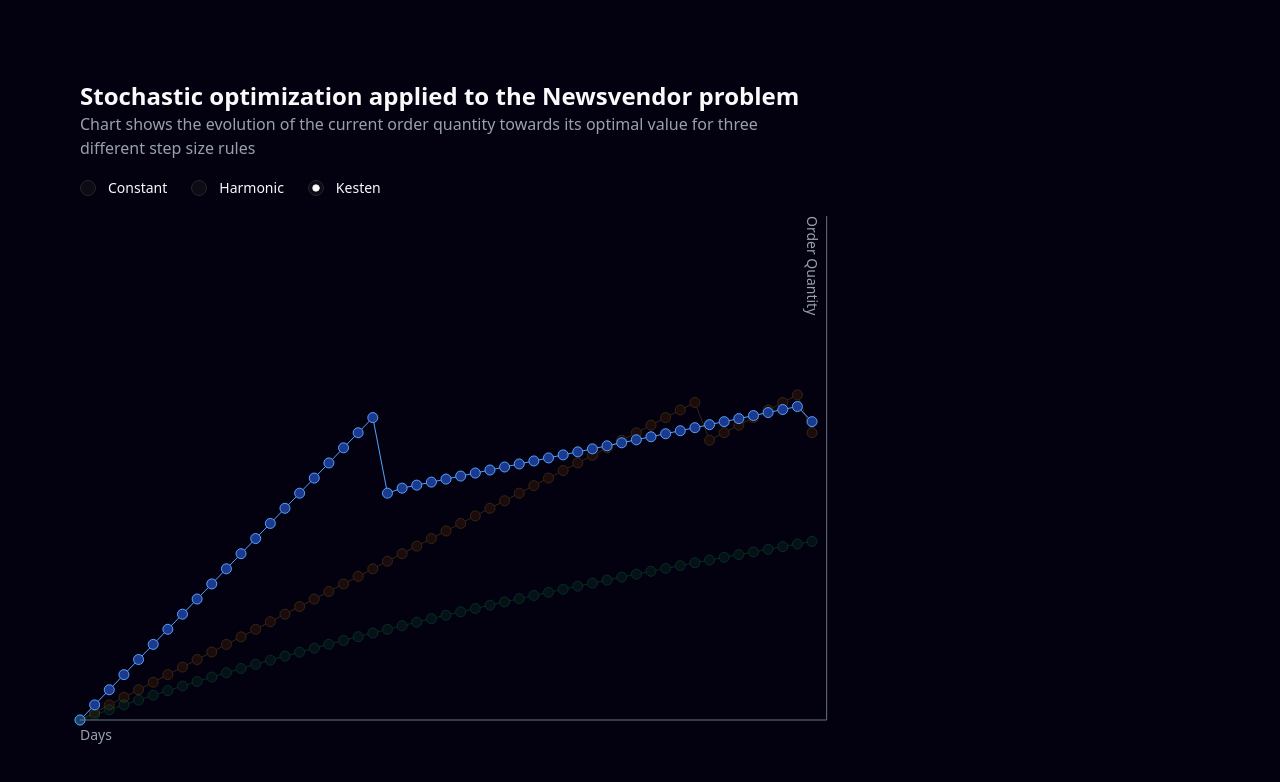
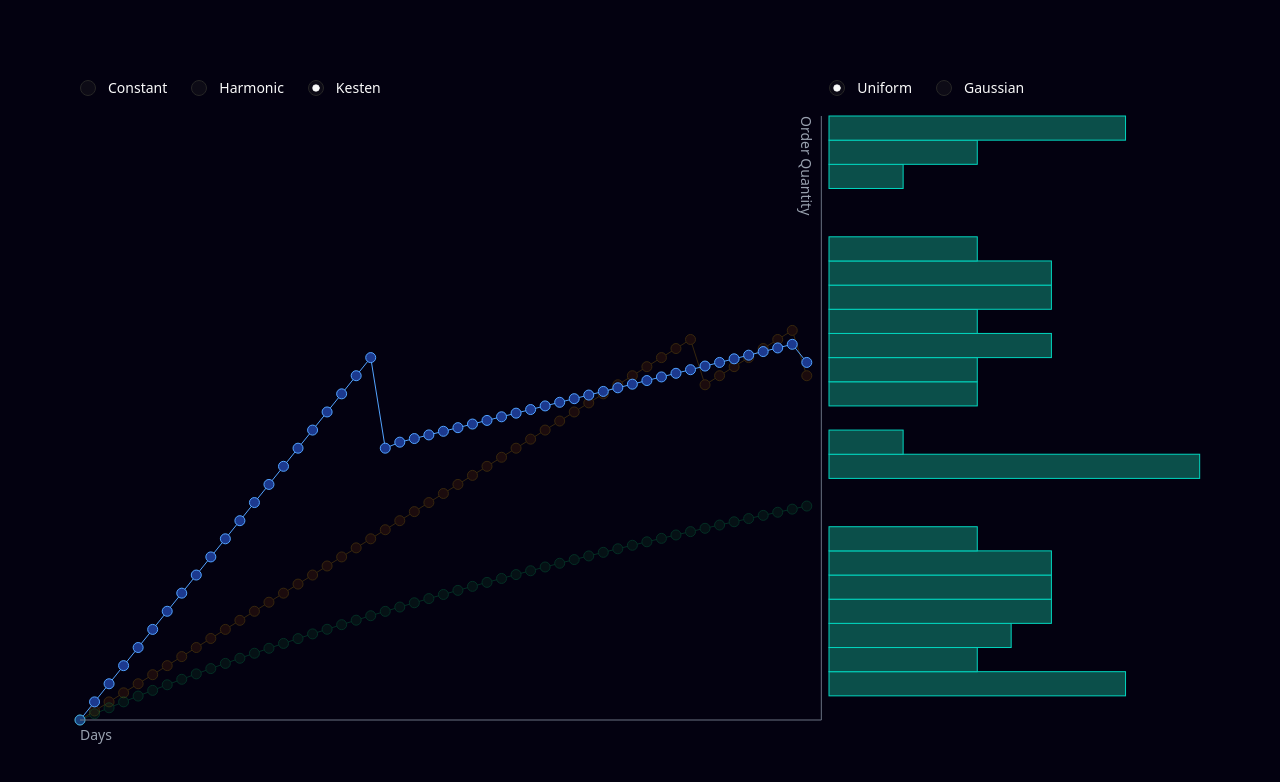
Before and after one commit to jmssnr/stochastic-optimization, a Next.js app: page / in a window 1280 px wide. Shown: the top 782 px of the page. Built offline with nearby package versions, Linux system fonts and the light colour scheme.

Commit message:
feat: adds demand histogram; refactorings for generalized handling of demand distributions

```diff
--- a/app/page.tsx
+++ b/app/page.tsx
@@ -1,31 +1,42 @@
 "use client";
 
 import ResponsiveContainer from "@/components/chart/responsive-container";
+import DemandHistogram from "@/components/demand-histogram";
 import OrderQuantityChart from "@/components/order-quantity-chart";
 import { Label } from "@/components/ui/label";
 import { RadioGroup, RadioGroupItem } from "@/components/ui/radio-group";
+import { exogenousInformation } from "@/core/exogenous-information";
 import { simulation } from "@/core/simulation";
 import { useAnimate } from "@/hooks/use-animate";
 import { useState } from "react";
 
 export default function Home() {
   const [rule, setRule] = useState<string>("kesten");
+
+  const [demandDistribution, setDemandDistribution] =
+    useState<string>("uniform");
+
+  const randomDemand = exogenousInformation(demandDistribution);
+
   const data = useAnimate(simulation());
+
+  {
+    /* <div>
+    <h1 className="text-2xl font-bold">
+      Stochastic optimization applied to the Newsvendor problem
+    </h1>
+    <h2 className="text-gray-400">
+      Chart shows the evolution of the current order quantity towards
+      its optimal value for three different step size rules
+    </h2>
+  </div> */
+  }
 
   return (
     <main className="w-screen h-screen p-20">
       <div className="w-full h-full flex">
         <div className="flex-2 min-w-0 min-h-0 w-full h-full">
           <div className="min-w-0 min-h-0 w-full h-full flex flex-col gap-5">
-            <div>
-              <h1 className="text-2xl font-bold">
-                Stochastic optimization applied to the Newsvendor problem
-              </h1>
-              <h2 className="text-gray-400">
-                Chart shows the evolution of the current order quantity towards
-                its optimal value for three different step size rules
-              </h2>
-            </div>
             <RadioGroup
               className="w-fit flex gap-6"
               orientation="horizontal"
@@ -59,8 +70,36 @@ export default function Home() {
             </div>
           </div>
         </div>
-
-        <div className="flex-1 w-full h-full "></div>
+        <div className="flex-1 w-full h-full min-w-0 min-h-0 pl-2">
+          <div className="min-w-0 min-h-0 w-full h-full flex flex-col gap-5">
+            <RadioGroup
+              className="w-fit flex gap-6"
+              orientation="horizontal"
+              value={demandDistribution}
+              onValueChange={(v) => setDemandDistribution(v)}
+            >
+              <div className="flex items-center gap-3">
+                <RadioGroupItem value="uniform" id="r5" />
+                <Label htmlFor="r5">Uniform</Label>
+              </div>
+              <div className="flex items-center gap-3">
+                <RadioGroupItem value="gaussian" id="r7" />
+                <Label htmlFor="r7">Gaussian</Label>
+              </div>
+            </RadioGroup>
+            <div className="min-w-0 min-h-0 w-full h-full">
+              <ResponsiveContainer>
+                {({ width, height }) => (
+                  <DemandHistogram
+                    width={width}
+                    height={height}
+                    data={data.map((d) => d.demand)}
+                  />
+                )}
+              </ResponsiveContainer>
+            </div>
+          </div>
+        </div>
       </div>
     </main>
   );
--- a/components/demand-histogram.tsx
+++ b/components/demand-histogram.tsx
@@ -1,3 +1,4 @@
+import { bin } from "d3-array";
 import { scaleLinear } from "d3-scale";
 
 const DemandHistogram = (props: {
@@ -7,12 +8,34 @@ const DemandHistogram = (props: {
 }) => {
   const { width, height, data } = props;
 
+  const histogram = bin()
+    .value((d) => d)
+    .domain([50, 100])
+    .thresholds(20);
+  const bins = histogram(data);
+
+  const yScale = scaleLinear()
+    .range([height, 0])
+    .domain([bins.at(0)!.x0!, bins.at(-1)!.x1!]);
+
   const xScale = scaleLinear()
     .range([0, width])
-    .domain([0, data.length < 4 ? 4 : data.length]);
+    .domain([0, Math.max(...bins.map((b) => b.length))]);
 
-  const yScale = scaleLinear().range([height, 0]).domain([0, 100]);
-  return <div>DemandHistogram</div>;
+  return (
+    <svg width={width} height={height} className="overflow-visible">
+      {bins.map((b, i) => (
+        <rect
+          key={i}
+          x={0}
+          y={yScale(b.x1!)}
+          height={yScale(b.x0!) - yScale(b.x1!)}
+          width={xScale(b.length)}
+          className="fill-teal-900 stroke-teal-400 transition-all"
+        />
+      ))}
+    </svg>
+  );
 };
 
 export default DemandHistogram;
--- /dev/null
+++ b/core/exogenous-information.ts
@@ -0,0 +1,13 @@
+import { DMAX, DMIN, MEAN, STDEV } from "@/core/parameters";
+import { gaussian } from "@/core/random/gaussian-distribution";
+import { uniform } from "@/core/random/uniform-distribution";
+
+export function exogenousInformation(
+  type: "uniform" | "gaussian" | (string & {}),
+) {
+  if (type === "uniform") {
+    return () => uniform(DMIN, DMAX);
+  }
+
+  return () => gaussian(MEAN, STDEV);
+}
--- /dev/null
+++ b/core/parameters.ts
@@ -0,0 +1,4 @@
+export const DMIN = 50;
+export const DMAX = 100;
+export const MEAN = 50;
+export const STDEV = 20;
--- /dev/null
+++ b/core/random/gaussian-distribution.ts
@@ -0,0 +1,6 @@
+export function gaussian(mean: number = 0, std: number = 1): number {
+  const u1 = Math.random();
+  const u2 = Math.random();
+  const z0 = Math.sqrt(-2.0 * Math.log(u1)) * Math.cos(2.0 * Math.PI * u2);
+  return z0 * std + mean;
+}
--- a/package.json
+++ b/package.json
@@ -9,10 +9,12 @@
     "lint": "eslint"
   },
   "dependencies": {
+    "@types/d3-array": "^3.2.2",
     "@types/d3-scale": "^4.0.9",
     "@types/d3-shape": "^3.1.8",
     "class-variance-authority": "^0.7.1",
     "clsx": "^2.1.1",
+    "d3-array": "^3.2.4",
     "d3-scale": "^4.0.2",
     "d3-shape": "^3.2.0",
     "lucide-react": "^0.564.0",
```
Also changed, not shown: 1 other file (tests, documents, lock files or other folders).
